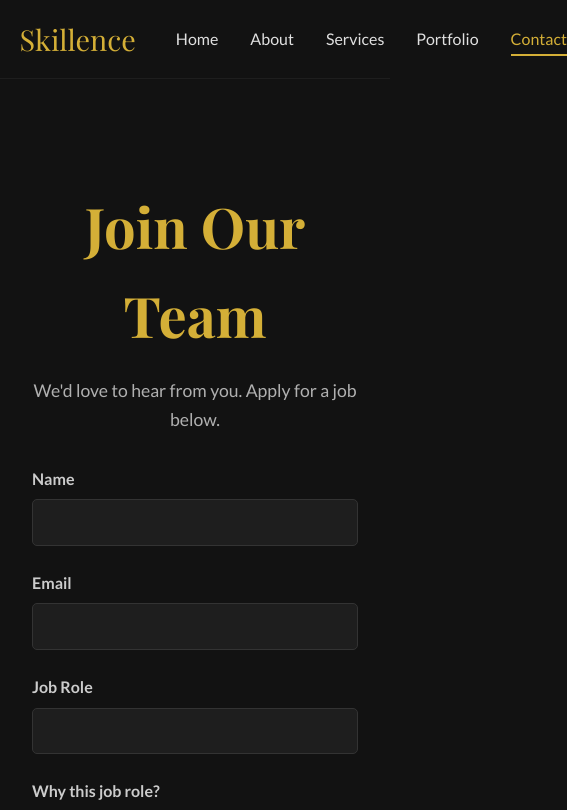
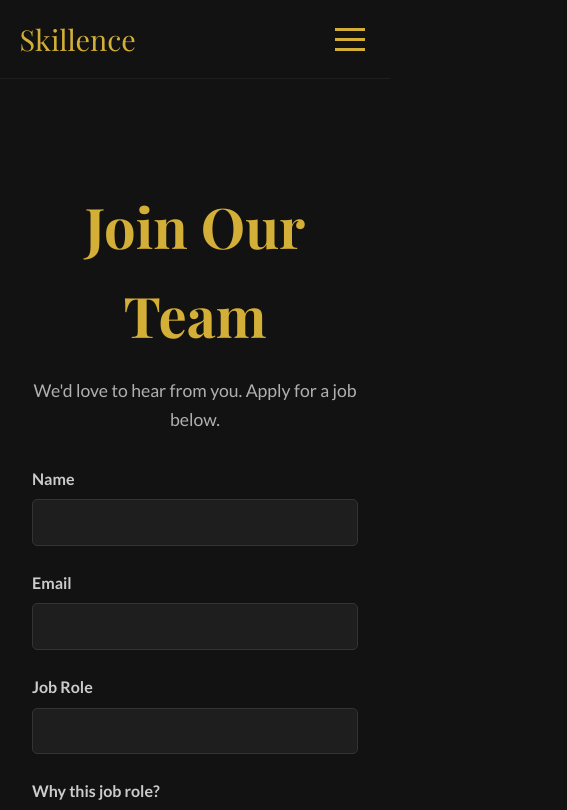
Before and after one commit to Debajyoti-DG/Skillence, a React (Create React App) app in the folder client/: page /contact in a window 390 px wide. Shown: the top 810 px of the page, 567 px wide, since content can reach past the window. Built offline with nearby package versions, Linux system fonts and the light colour scheme.

Commit message:
Major frontend changes

```diff
--- a/client/src/App.css
+++ b/client/src/App.css
@@ -189,7 +189,7 @@ body {
 }
 
 .founder-section {
-    margin-top: 8rem;
+    margin-top: 5rem;
 }
 
 .founder-profile {
@@ -369,3 +369,74 @@ body {
     font-weight: bold;
     font-size: 1.5rem;
 }
+
+/* Responsive Navbar */
+.nav-toggle {
+  display: none;
+  background: none;
+  border: none;
+  cursor: pointer;
+  margin-left: 1rem;
+}
+.hamburger {
+  width: 30px;
+  height: 3px;
+  background: var(--primary-color);
+  display: block;
+  position: relative;
+}
+.hamburger::before,
+.hamburger::after {
+  content: '';
+  width: 30px;
+  height: 3px;
+  background: var(--primary-color);
+  position: absolute;
+  left: 0;
+  transition: 0.3s;
+}
+.hamburger::before { top: -10px; }
+.hamburger::after { top: 10px; }
+
+@media (max-width: 900px) {
+  .nav-toggle {
+    display: block;
+  }
+  .nav-links {
+    position: absolute;
+    top: 60px;
+    right: 5%;
+    background: var(--secondary-color);
+    flex-direction: column;
+    gap: 0;
+    width: 180px;
+    border-radius: 8px;
+    box-shadow: 0 4px 16px rgba(0,0,0,0.2);
+    display: none;
+    z-index: 100;
+  }
+  .nav-links.open {
+    display: flex;
+  }
+  .nav-links li {
+    margin: 7px;
+    border-bottom: 1px solid #222;
+  }
+  .nav-links li:last-child {
+    border-bottom: none;
+  }
+}
+
+.spinner {
+  display: inline-block;
+  width: 22px;
+  height: 22px;
+  border: 3px solid #fff;
+  border-top: 3px solid var(--primary-color);
+  border-radius: 50%;
+  animation: spin 0.8s linear infinite;
+  vertical-align: middle;
+}
+@keyframes spin {
+  to { transform: rotate(360deg); }
+}
--- a/client/src/App.js
+++ b/client/src/App.js
@@ -1,4 +1,7 @@
-import React from 'react';
+import React, { useEffect } from 'react';
+import AOS from 'aos';
+import 'aos/dist/aos.css';
+// import React from 'react';
 import { BrowserRouter as Router, Routes, Route } from 'react-router-dom';
 import Layout from './components/Layout';
 import Home from './pages/Home';
@@ -9,6 +12,9 @@ import Contact from './pages/Contact';
 import './App.css';
 
 function App() {
+  useEffect(() => {
+    AOS.init({ duration: 800, once: true });
+  }, []);
   return (
     <Router>
       <div className="App">
--- a/client/src/components/Header.js
+++ b/client/src/components/Header.js
@@ -1,17 +1,24 @@
-import React from 'react';
+import React, { useState } from 'react';
 import { Link, NavLink } from 'react-router-dom';
 
 const Header = () => {
+  const [menuOpen, setMenuOpen] = useState(false);
+
+  const handleToggle = () => setMenuOpen(!menuOpen);
+
   return (
     <header className="header">
       <Link to="/" className="logo">Skillence</Link>
       <nav>
-        <ul className="nav-links">
-          <li><NavLink to="/">Home</NavLink></li>
-          <li><NavLink to="/about">About</NavLink></li>
-          <li><NavLink to="/services">Services</NavLink></li>
-          <li><NavLink to="/portfolio">Portfolio</NavLink></li>
-          <li><NavLink to="/contact">Contact</NavLink></li>
+        <button className="nav-toggle" onClick={handleToggle} aria-label="Toggle navigation">
+          <span className="hamburger"></span>
+        </button>
+        <ul className={`nav-links${menuOpen ? ' open' : ''}`}>
+          <li><NavLink to="/" onClick={() => setMenuOpen(false)}>Home</NavLink></li>
+          <li><NavLink to="/about" onClick={() => setMenuOpen(false)}>About</NavLink></li>
+          <li><NavLink to="/services" onClick={() => setMenuOpen(false)}>Services</NavLink></li>
+          <li><NavLink to="/portfolio" onClick={() => setMenuOpen(false)}>Portfolio</NavLink></li>
+          <li><NavLink to="/contact" onClick={() => setMenuOpen(false)}>Contact</NavLink></li>
         </ul>
       </nav>
     </header>
--- a/client/src/pages/About.js
+++ b/client/src/pages/About.js
@@ -5,28 +5,28 @@ const About = () => {
     <div>
       <h1>About Skillence</h1>
 
-      <div className="about-section">
+      <div className="about-section" data-aos="fade-up">
         <h2>Our Story & Credibility</h2>
         <p>
           <strong>Skillence</strong> is a leading software training and management services provider dedicated to nurturing talent and supporting companies with skilled manpower.
         </p>
       </div>
 
-      <div className="about-section">
+      <div className="about-section" data-aos="fade-up">
         <h2>Our Mission</h2>
         <p>
           Our mission is to empower individuals with job-ready skills and enable businesses to access the right talent.
         </p>
       </div>
 
-      <div className="about-section">
+      <div className="about-section" data-aos="fade-up">
         <h2>Our Vision</h2>
         <p>
           To be a trusted partner for career growth and workforce management in the IT and corporate ecosystem.
         </p>
       </div>
 
-      <div className="about-section">
+      <div className="about-section" data-aos="fade-up">
         <h2>Why Choose Skillence?</h2>
         <ul className="styled-list">
           <li>Industry-aligned courses</li>
@@ -36,7 +36,7 @@ const About = () => {
         </ul>
       </div>
 
-      <div className="about-section founder-section">
+      <div className="about-section founder-section" data-aos="fade-up">
         <h2>Meet the Founder</h2>
         <div className="founder-profile">
           <img
--- a/client/src/pages/Contact.js
+++ b/client/src/pages/Contact.js
@@ -5,6 +5,7 @@ const Contact = () => {
   const [formData, setFormData] = useState({ name: '', email: '', jobRole: '', description: '' });
   const [resume, setResume] = useState(null);
   const [status, setStatus] = useState('');
+  const [loading, setLoading] = useState(false);
 
   // UX IMPROVEMENT: State to show the name of the chosen file
   const [fileName, setFileName] = useState('No file chosen (PDF, 1MB Max)');
@@ -29,6 +30,7 @@ const Contact = () => {
 
   const handleSubmit = async (e) => {
     e.preventDefault();
+    setLoading(true);
     setStatus('Sending application...');
 
     // Client-side validation
@@ -75,10 +77,11 @@ const Contact = () => {
       console.error('Submission Error:', error);
       setStatus('An error occurred. Please check your network and try again.');
     }
+    setLoading(false);
   };
 
   return (
-    <div>
+    <div data-aos="fade-up">
       <h1>Join Our Team</h1>
       <p>We'd love to hear from you. Apply for a job below.</p>
       <form className="contact-form" onSubmit={handleSubmit}>
@@ -112,7 +115,9 @@ const Contact = () => {
           />
           <label htmlFor="resume" className="file-input-label">{fileName}</label>
         </div>
-        <button type="submit" className="submit-btn">Send Application</button>
+        <button type="submit" className="submit-btn" disabled={loading}>
+          {loading ? <span className="spinner"></span> : 'Send Application'}
+        </button>
       </form>
       {status && <p style={{ marginTop: '1.5rem' }}>{status}</p>}
     </div>
--- a/client/src/pages/Home.js
+++ b/client/src/pages/Home.js
@@ -2,7 +2,7 @@ import React from 'react';
 
 const Home = () => {
   return (
-    <div>
+    <div data-aos="fade-up">
       <h1>Welcome to Skillence</h1>
       <p>Your trusted partner for software training, corporate upskilling, and manpower services. We bridge the gap between companies and skilled professionals.</p>
     </div>
--- a/client/src/pages/Portfolio.js
+++ b/client/src/pages/Portfolio.js
@@ -2,10 +2,10 @@ import React from 'react';
 
 const Portfolio = () => {
   return (
-    <div>
+    <div data-aos="fade-up">
       <h1>Our Future Focus</h1>
 
-      <div className="portfolio-section">
+      <div className="portfolio-section" data-aos="fade-up">
         <h2>What We Aim to Build</h2>
         <p>
           Our journey has just begun. We are working diligently towards building a portfolio that reflects:
@@ -17,7 +17,7 @@ const Portfolio = () => {
         </ul>
       </div>
 
-      <div className="portfolio-section">
+      <div className="portfolio-section" data-aos="fade-up">
         <h2>What's on the Horizon</h2>
         <p>Instead of showing what we’ve done, here is what we’re preparing to deliver.</p>
 
--- a/client/src/pages/Services.js
+++ b/client/src/pages/Services.js
@@ -2,7 +2,7 @@ import React from 'react';
 
 const Services = () => {
   return (
-    <div>
+    <div data-aos="fade-up">
       <h1>Our Services</h1>
       <p>
         We provide a comprehensive range of services designed to bridge the gap between education and industry, empowering both individuals and corporations in Kolkata and beyond.
@@ -10,7 +10,7 @@ const Services = () => {
 
 
 
-      <div className="services-container">
+      <div className="services-container" data-aos="fade-up">
 
         <div className="service-card">
           <div className="service-icon">💻</div>
```
Also changed, not shown: client/package.json (+11 -2 lines).
